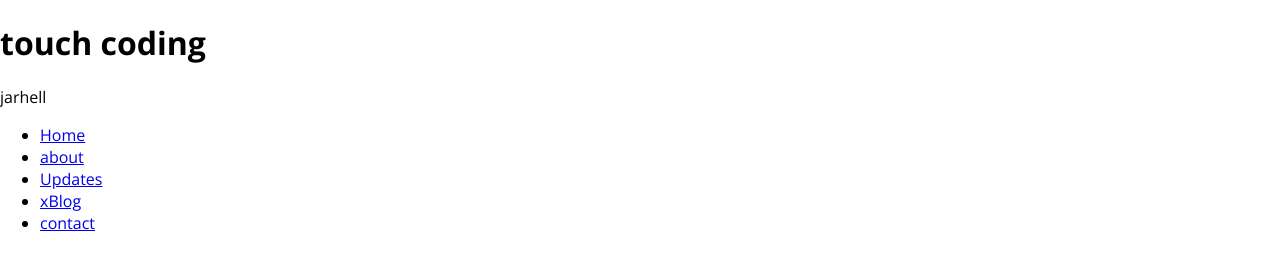
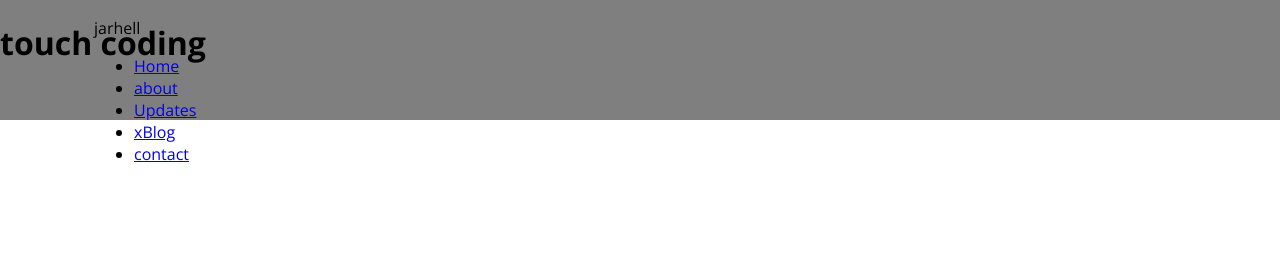
Before and after one commit to jarhell/nav_bar, a plain HTML site: page index.html in a window 1280 px wide. Drawn offline with nearby package versions, Linux system fonts and the light colour scheme.

Commit message:
add attributes to the nav tag.

```diff
--- a/css/styles.css
+++ b/css/styles.css
@@ -3,3 +3,14 @@ html , body {
   padding: 0;
   font-family: 'Open Sans', sans-serif;
 }
+/*nav tag*/
+nav {
+  position: fixed;
+  top: 0;
+  left: 0;
+  width: 100%;
+  height: 120px;
+  padding: 17px 94px;
+  box-sizing: border-box;
+  background:rgba(0, 0, 0, 0.5);
+}
```
